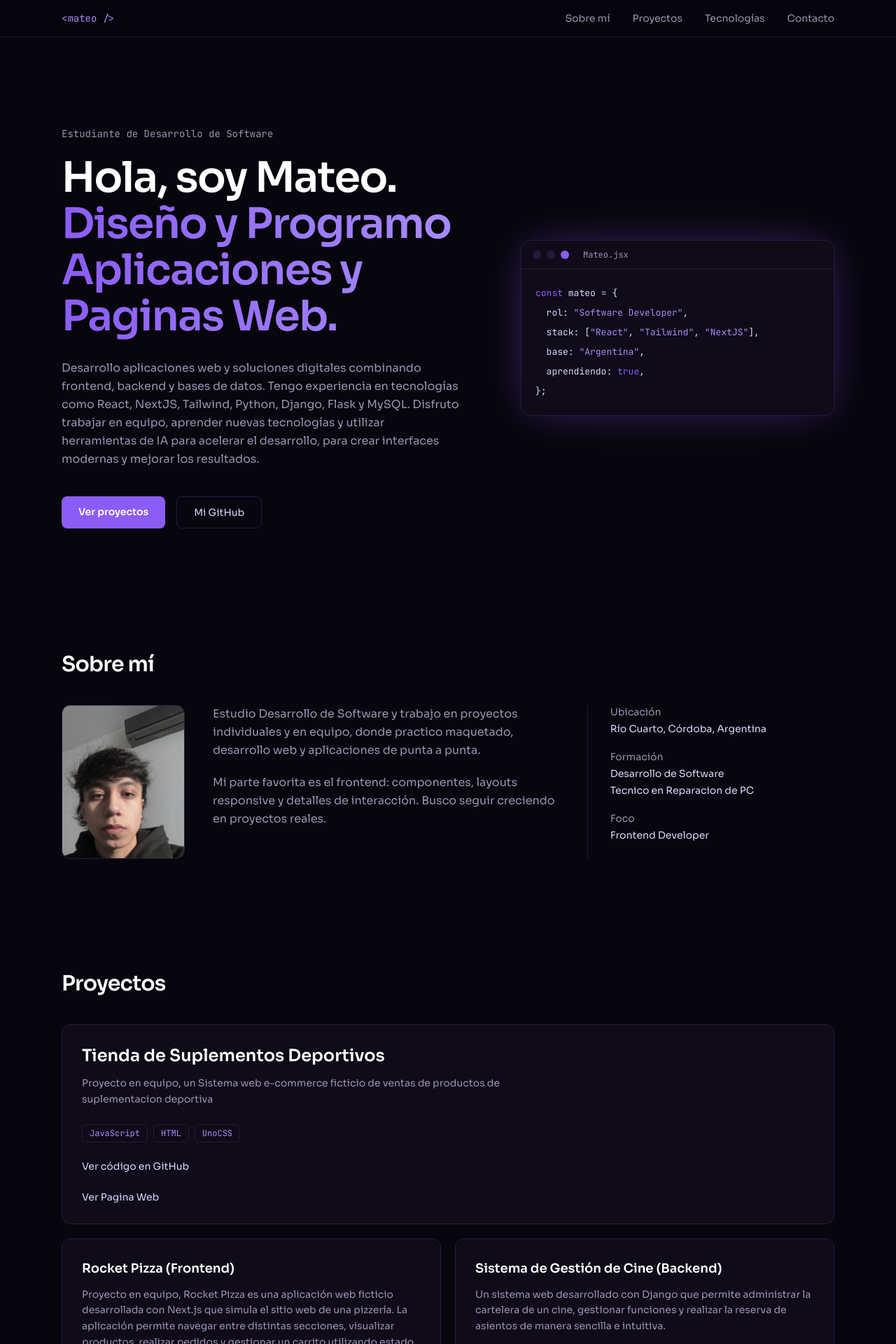
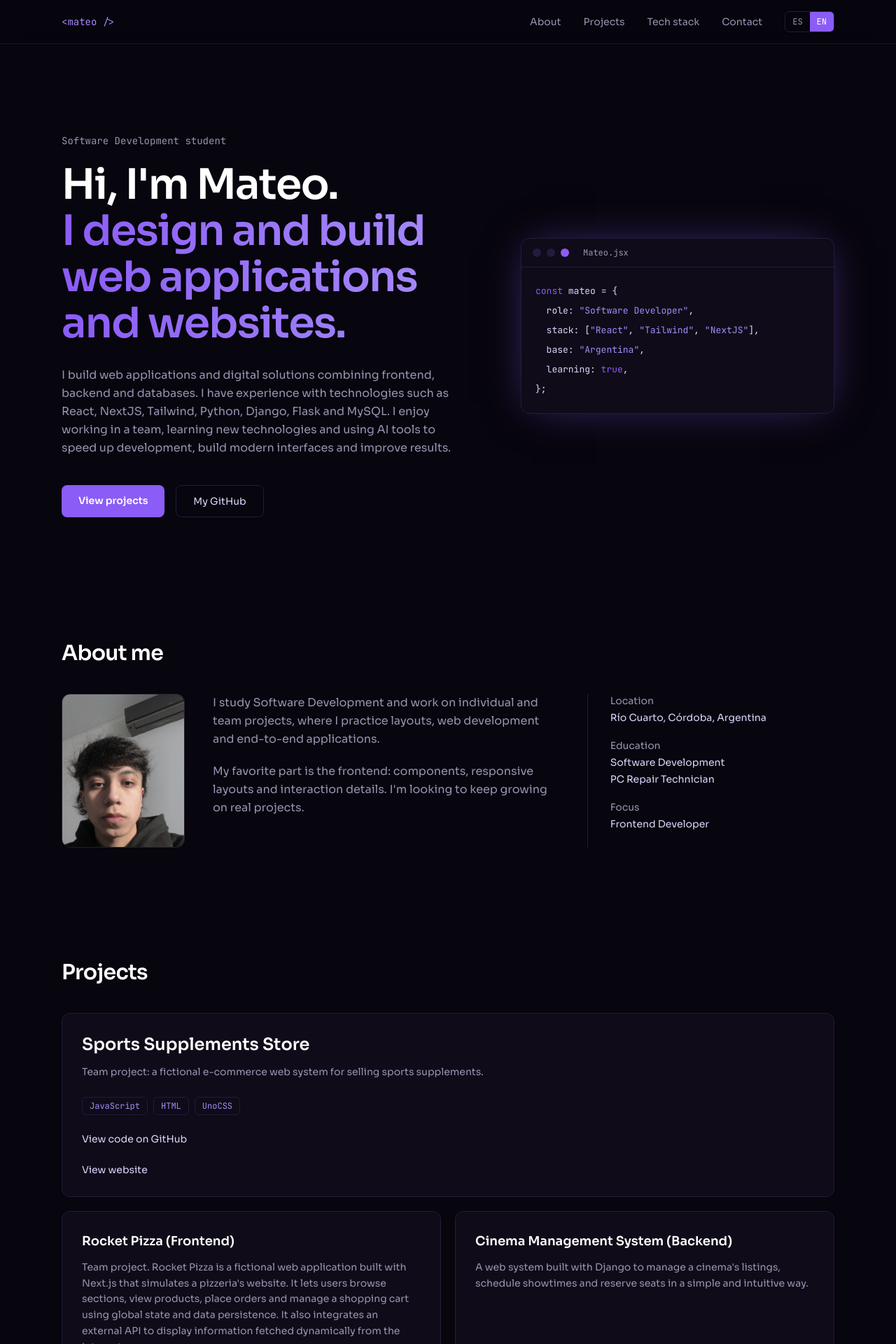
Before and after one commit to MateeGonzaa/miPortafolio, a React (Vite) app: page / in a window 1280 px wide. Shown: the top 1920 px of the page at 70% size. Built offline with nearby package versions, Linux system fonts and the light colour scheme.

Commit message:
implementacion de boton de es/en

```diff
--- a/src/App.jsx
+++ b/src/App.jsx
@@ -1,12 +1,13 @@
 import { useEffect, useRef, useState } from "react";
 import { profile, links, projects, stack } from "./data";
 import Portrait from "./Portrait";
+import { useLang } from "./LanguageContext";
 
-const nav = [
-  ["Sobre mí", "#sobre-mi"],
-  ["Proyectos", "#proyectos"],
-  ["Tecnologías", "#tecnologias"],
-  ["Contacto", "#contacto"],
+const navLinks = [
+  ["about", "#sobre-mi"],
+  ["projects", "#proyectos"],
+  ["stack", "#tecnologias"],
+  ["contact", "#contacto"],
 ];
 
 /* Halo violeta que sigue al cursor (se oculta con reduced motion) */
@@ -29,44 +30,74 @@ function CursorGlow() {
   );
 }
 
+/* Selector de idioma ES | EN */
+function LangToggle() {
+  const { lang, setLang, t } = useLang();
+  return (
+    <div
+      role="group"
+      aria-label={t.langLabel}
+      className="flex items-center overflow-hidden rounded-md border border-line font-mono text-xs"
+    >
+      {["es", "en"].map((l) => (
+        <button
+          key={l}
+          type="button"
+          onClick={() => setLang(l)}
+          aria-pressed={lang === l}
+          className={`px-2.5 py-1.5 uppercase transition-colors ${
+            lang === l ? "bg-violet text-white" : "text-mute hover:text-lilac"
+          }`}
+        >
+          {l}
+        </button>
+      ))}
+    </div>
+  );
+}
+
 function Header() {
   const [open, setOpen] = useState(false);
+  const { t } = useLang();
   return (
     <header className="sticky top-0 z-30 border-b border-line/70 bg-ink/70 backdrop-blur-md">
       <div className="mx-auto flex max-w-6xl items-center justify-between px-6 py-4">
         <a href="#inicio" className="font-mono text-sm text-glow">
           &lt;mateo /&gt;
         </a>
+        <div className="flex items-center gap-5 sm:gap-8">
           <nav className="hidden gap-8 text-sm text-mute sm:flex">
-          {nav.map(([label, href]) => (
+            {navLinks.map(([key, href]) => (
               <a key={href} href={href} className="transition-colors hover:text-lilac">
-              {label}
+                {t.nav[key]}
               </a>
             ))}
           </nav>
+          <LangToggle />
           <button
             type="button"
             onClick={() => setOpen(!open)}
             aria-expanded={open}
             aria-controls="menu-movil"
-          aria-label={open ? "Cerrar menú" : "Abrir menú"}
+            aria-label={open ? t.menuClose : t.menuOpen}
             className="-mr-2 flex h-10 w-10 flex-col items-center justify-center gap-1.5 sm:hidden"
           >
             <span className={`h-0.5 w-5 bg-lilac transition ${open ? "translate-y-1 rotate-45" : ""}`} />
             <span className={`h-0.5 w-5 bg-lilac transition ${open ? "-translate-y-1 -rotate-45" : ""}`} />
           </button>
         </div>
+      </div>
       {open && (
         <nav id="menu-movil" className="border-t border-line/70 px-6 py-3 sm:hidden">
           <ul>
-            {nav.map(([label, href]) => (
+            {navLinks.map(([key, href]) => (
               <li key={href}>
                 <a
                   href={href}
                   onClick={() => setOpen(false)}
                   className="block py-3 text-mute transition-colors hover:text-lilac"
                 >
-                  {label}
+                  {t.nav[key]}
                 </a>
               </li>
             ))}
@@ -79,6 +110,7 @@ function Header() {
 
 /* Ventana de editor: lo más característico de un dev frontend */
 function CodeCard() {
+  const { t } = useLang();
   return (
     <div className="w-full max-w-md rounded-xl border border-line bg-panel shadow-[0_0_60px_-15px] shadow-violet/50">
       <div className="flex items-center gap-2 border-b border-line px-4 py-3">
@@ -90,10 +122,10 @@ function CodeCard() {
       <pre className="overflow-hidden whitespace-pre px-3 py-4 font-mono text-[10px] leading-6 min-[380px]:text-[11px] sm:p-5 sm:text-[13px] sm:leading-7">
         <code>
           <span className="text-violet">const</span> <span className="text-lilac">mateo</span> = {"{"}
-          {"\n"}  rol: <span className="text-glow">"Software Developer"</span>,
+          {"\n"}  {t.codeRole}: <span className="text-glow">"Software Developer"</span>,
           {"\n"}  stack: [<span className="text-glow">"React"</span>, <span className="text-glow">"Tailwind"</span>, <span className="text-glow">"NextJS"</span>],
           {"\n"}  base: <span className="text-glow">"Argentina"</span>,
-          {"\n"}  aprendiendo: <span className="text-violet">true</span>,
+          {"\n"}  {t.codeLearning}: <span className="text-violet">true</span>,
           {"\n"}{"}"};<span className="blink ml-1 inline-block h-4 w-2 translate-y-0.5 bg-glow" />
         </code>
       </pre>
@@ -102,23 +134,24 @@ function CodeCard() {
 }
 
 function Hero() {
+  const { t } = useLang();
   return (
     <section id="inicio" className="mx-auto grid max-w-6xl items-center gap-12 px-6 pb-16 pt-12 sm:pb-24 sm:pt-20 lg:grid-cols-[1.2fr_1fr] lg:gap-14 lg:pt-32">
       <div>
-        <p className="font-mono text-sm text-mute">{profile.school}</p>
+        <p className="font-mono text-sm text-mute">{t.school}</p>
         <h1 className="mt-5 text-4xl font-semibold leading-[1.1] tracking-tight text-white sm:text-5xl lg:text-6xl">
-          Hola, soy {profile.short}.
+          {t.hello} {profile.short}.
           <span className="block bg-gradient-to-r from-violet to-glow bg-clip-text text-transparent">
-            Diseño y Programo Aplicaciones y Paginas Web.
+            {t.headline}
           </span>
         </h1>
-        <p className="mt-7 max-w-xl leading-relaxed text-mute">{profile.intro}</p>
+        <p className="mt-7 max-w-xl leading-relaxed text-mute">{t.intro}</p>
         <div className="mt-10 flex flex-wrap gap-4">
           <a href="#proyectos" className="rounded-lg bg-violet px-6 py-3 text-sm font-semibold text-white transition hover:bg-glow hover:text-ink">
-            Ver proyectos
+            {t.seeProjects}
           </a>
           <a href={links.github} target="_blank" rel="noreferrer" className="rounded-lg border border-line px-6 py-3 text-sm text-lilac transition hover:border-violet">
-            Mi GitHub
+            {t.myGithub}
           </a>
         </div>
       </div>
@@ -139,28 +172,30 @@ function Section({ id, title, children }) {
 }
 
 function About() {
+  const { t } = useLang();
   return (
-    <Section id="sobre-mi" title="Sobre mí">
+    <Section id="sobre-mi" title={t.about.title}>
       <div className="grid gap-8 md:grid-cols-[auto_1fr] md:gap-10 lg:grid-cols-[auto_1.4fr_1fr]">
         <Portrait />
         <div className="max-w-xl space-y-5 leading-relaxed text-mute">
-          {profile.about.map((p) => (
+          {t.about.paragraphs.map((p) => (
             <p key={p}>{p}</p>
           ))}
         </div>
         <dl className="space-y-5 border-t border-line pt-8 text-sm md:col-span-2 lg:col-span-1 lg:border-l lg:border-t-0 lg:pl-8 lg:pt-0">
           <div>
-            <dt className="text-mute">Ubicación</dt>
+            <dt className="text-mute">{t.about.location}</dt>
             <dd className="mt-1 text-lilac">{profile.location}</dd>
           </div>
           <div>
-            <dt className="text-mute">Formación</dt>
-            <dd className="mt-1 text-lilac">Desarrollo de Software</dd>
-            <dd className="mt-1 text-lilac">Tecnico en Reparacion de PC</dd>
+            <dt className="text-mute">{t.about.education}</dt>
+            {t.about.degrees.map((d) => (
+              <dd key={d} className="mt-1 text-lilac">{d}</dd>
+            ))}
           </div>
           <div>
-            <dt className="text-mute">Foco</dt>
-            <dd className="mt-1 text-lilac">Frontend Developer</dd>
+            <dt className="text-mute">{t.about.focus}</dt>
+            <dd className="mt-1 text-lilac">{t.about.focusValue}</dd>
           </div>
         </dl>
       </div>
@@ -169,14 +204,15 @@ function About() {
 }
 
 function ProjectCard({ p }) {
+  const { t, lang } = useLang();
   return (
     <article
       className={`group flex flex-col rounded-xl border border-line bg-panel p-5 transition-colors sm:p-7 hover:border-violet ${
         p.featured ? "md:col-span-2" : ""
       }`}
     >
-      <h3 className={`font-semibold text-white ${p.featured ? "text-2xl" : "text-lg"}`}>{p.title}</h3>
-      <p className="mt-3 max-w-2xl flex-1 text-sm leading-relaxed text-mute">{p.description}</p>
+      <h3 className={`font-semibold text-white ${p.featured ? "text-2xl" : "text-lg"}`}>{p.title[lang]}</h3>
+      <p className="mt-3 max-w-2xl flex-1 text-sm leading-relaxed text-mute">{p.description[lang]}</p>
       <ul className="mt-6 flex flex-wrap gap-2">
         {p.tags.map((t) => (
           <li key={t} className="rounded-md border border-line px-2.5 py-1 font-mono text-xs text-glow">
@@ -185,18 +221,19 @@ function ProjectCard({ p }) {
         ))}
       </ul>
       <a href={p.repo} target="_blank" rel="noreferrer" className="mt-6 text-sm text-lilac underline-offset-4 hover:text-glow hover:underline">
-        Ver código en GitHub
+        {t.viewCode}
       </a>
       <a href={p.web} target="_blank" rel="noreferrer" className="mt-6 text-sm text-lilac underline-offset-4 hover:text-glow hover:underline">
-        Ver Pagina Web
+        {t.viewSite}
       </a>
     </article>
   );
 }
 
 function Projects() {
+  const { t } = useLang();
   return (
-    <Section id="proyectos" title="Proyectos">
+    <Section id="proyectos" title={t.projectsTitle}>
       <div className="grid gap-5 md:grid-cols-2">
         {projects.map((p) => (
           <ProjectCard key={p.title} p={p} />
@@ -207,12 +244,13 @@ function Projects() {
 }
 
 function Stack() {
+  const { t } = useLang();
   return (
-    <Section id="tecnologias" title="Tecnologías">
+    <Section id="tecnologias" title={t.stackTitle}>
       <div className="grid gap-10 md:grid-cols-3">
         {Object.entries(stack).map(([group, items]) => (
           <div key={group}>
-            <h3 className="text-sm text-mute">{group}</h3>
+            <h3 className="text-sm text-mute">{t.stackGroups[group]}</h3>
             <ul className="mt-4 flex flex-wrap gap-2">
               {items.map((i) => (
                 <li key={i} className="rounded-md border border-line bg-panel px-3 py-1.5 text-sm text-lilac">
@@ -228,18 +266,19 @@ function Stack() {
 }
 
 function Contact() {
+  const { t } = useLang();
   const items = [
     ["LinkedIn", links.linkedin],
     ["GitHub", links.github],
     ["Instagram", links.instagram],
   ];
   return (
-    <Section id="contacto" title="Contacto">
-      <p className="max-w-lg text-mute">¿Tenés un proyecto o querés charlar? Escribime por cualquiera de estos medios.</p>
+    <Section id="contacto" title={t.contactTitle}>
+      <p className="max-w-lg text-mute">{t.contactText}</p>
       <div className="mt-8 flex flex-wrap gap-4">
         {profile.email && (
           <a href={`mailto:${profile.email}`} className="rounded-lg bg-violet px-6 py-3 text-sm font-semibold text-white hover:bg-glow hover:text-ink">
-            Enviar email
+            {t.sendEmail}
           </a>
         )}
         {items.map(([label, href]) => (
@@ -253,6 +292,7 @@ function Contact() {
 }
 
 export default function App() {
+  const { t } = useLang();
   return (
     <>
       <CursorGlow />
@@ -266,7 +306,7 @@ export default function App() {
           <Contact />
         </main>
         <footer className="border-t border-line py-8 text-center text-sm text-mute">
-          © {new Date().getFullYear()} {profile.name}. Portafolio Hecho con React + Vite y Tailwind.
+          © {new Date().getFullYear()} {profile.name}. {t.footer}
         </footer>
       </div>
     </>
--- /dev/null
+++ b/src/LanguageContext.jsx
@@ -0,0 +1,35 @@
+import { createContext, useContext, useEffect, useState } from "react";
+import { ui } from "./i18n";
+
+const LangContext = createContext(null);
+
+// Idioma inicial: el que guardó la persona; si no hay, el del navegador (es / en).
+function initialLang() {
+  try {
+    const saved = localStorage.getItem("lang");
+    if (saved === "es" || saved === "en") return saved;
+  } catch {
+    /* sin acceso a localStorage: seguimos con el idioma del navegador */
+  }
+  return navigator.language?.toLowerCase().startsWith("es") ? "es" : "en";
+}
+
+export function LanguageProvider({ children }) {
+  const [lang, setLang] = useState(initialLang);
+
+  useEffect(() => {
+    document.documentElement.lang = lang;
+    document.title = ui[lang].docTitle;
+    try {
+      localStorage.setItem("lang", lang);
+    } catch {
+      /* ignorar */
+    }
+  }, [lang]);
+
+  return <LangContext.Provider value={{ lang, setLang, t: ui[lang] }}>{children}</LangContext.Provider>;
+}
+
+export function useLang() {
+  return useContext(LangContext);
+}
--- a/src/Portrait.jsx
+++ b/src/Portrait.jsx
@@ -1,8 +1,11 @@
+import { useLang } from "./LanguageContext";
+
 export default function Portrait() {
+  const { t } = useLang();
   return (
     <img
       src="/foto-mateo.png"
-      alt="Retrato de Mateo Nicolás González"
+      alt={t.portraitAlt}
       width="720"
       height="900"
       className="aspect-4/5 w-40 rounded-xl border border-line object-cover object-top grayscale-[40%] transition duration-500 hover:grayscale-0 sm:w-44"
--- a/src/data.js
+++ b/src/data.js
@@ -1,15 +1,7 @@
 export const profile = {
   name: "Mateo Nicolás González",
   short: "Mateo",
-  role: "Desarrollador de software - Software Developer",
-  school: "Estudiante de Desarrollo de Software",
   location: "Río Cuarto, Córdoba, Argentina",
-  intro:
-    "Desarrollo aplicaciones web y soluciones digitales combinando frontend, backend y bases de datos. Tengo experiencia en tecnologías como React, NextJS, Tailwind, Python, Django, Flask y MySQL. Disfruto trabajar en equipo, aprender nuevas tecnologías y utilizar herramientas de IA para acelerar el desarrollo, para crear interfaces modernas y mejorar los resultados.",
-  about: [
-    "Estudio Desarrollo de Software y trabajo en proyectos individuales y en equipo, donde practico maquetado, desarrollo web y aplicaciones de punta a punta.",
-    "Mi parte favorita es el frontend: componentes, layouts responsive y detalles de interacción. Busco seguir creciendo en proyectos reales.",
-  ],
 };
 
 export const links = {
@@ -20,50 +12,61 @@ export const links = {
 
 export const projects = [
   {
-    title: "Tienda de Suplementos Deportivos",
+    title: { es: "Tienda de Suplementos Deportivos", en: "Sports Supplements Store" },
     featured: true,
-    description:
-      "Proyecto en equipo, un Sistema web e-commerce ficticio de ventas de productos de suplementacion deportiva",
+    description: {
+      es: "Proyecto en equipo, un Sistema web e-commerce ficticio de ventas de productos de suplementacion deportiva",
+      en: "Team project: a fictional e-commerce web system for selling sports supplements.",
+    },
     tags: ["JavaScript", "HTML", "UnoCSS"],
     web: "https://myl-suplementos-deportivos.vercel.app/",
-    repo: "https://github.com/MateeGonzaa/MyL-Suplementos-Deportivos"
+    repo: "https://github.com/MateeGonzaa/MyL-Suplementos-Deportivos",
   },
   {
-    title: "Rocket Pizza (Frontend)",
-    description:
-      "Proyecto en equipo, Rocket Pizza es una aplicación web ficticio desarrollada con Next.js que simula el sitio web de una pizzería. La aplicación permite navegar entre distintas secciones, visualizar productos, realizar pedidos y gestionar un carrito utilizando estado global y persistencia de datos, Además, integra una API externa para mostrar información obtenida dinámicamente desde internet.",
+    title: { es: "Rocket Pizza (Frontend)", en: "Rocket Pizza (Frontend)" },
+    description: {
+      es: "Proyecto en equipo, Rocket Pizza es una aplicación web ficticio desarrollada con Next.js que simula el sitio web de una pizzería. La aplicación permite navegar entre distintas secciones, visualizar productos, realizar pedidos y gestionar un carrito utilizando estado global y persistencia de datos, Además, integra una API externa para mostrar información obtenida dinámicamente desde internet.",
+      en: "Team project. Rocket Pizza is a fictional web application built with Next.js that simulates a pizzeria's website. It lets users browse sections, view products, place orders and manage a shopping cart using global state and data persistence. It also integrates an external API to display information fetched dynamically from the internet.",
+    },
     tags: ["NextJS", "React", "Tailwind"],
     web: "https://github.com/AleQuiroga26/Rocket-Pizza",
     repo: "https://github.com/AleQuiroga26/Rocket-Pizza",
   },
   {
-    title: "Sistema de Gestión de Cine (Backend)",
-    description:
-      "Un sistema web desarrollado con Django que permite administrar la cartelera de un cine, gestionar funciones y realizar la reserva de asientos de manera sencilla e intuitiva.",
+    title: { es: "Sistema de Gestión de Cine (Backend)", en: "Cinema Management System (Backend)" },
+    description: {
+      es: "Un sistema web desarrollado con Django que permite administrar la cartelera de un cine, gestionar funciones y realizar la reserva de asientos de manera sencilla e intuitiva.",
+      en: "A web system built with Django to manage a cinema's listings, schedule showtimes and reserve seats in a simple and intuitive way.",
+    },
     tags: ["Django", "Python", "MySQL", "HTML/CSS"],
     web: "https://github.com/MateeGonzaa/tp-cine-django",
     repo: "https://github.com/MateeGonzaa/tp-cine-django",
   },
   {
-    title: "MiniBlog",
-    description:
-      "El proyecto está dividido en un Frontend (JavaScript/React) y un Backend (API REST con Flask/Python).",
+    title: { es: "MiniBlog", en: "MiniBlog" },
+    description: {
+      es: "El proyecto está dividido en un Frontend (JavaScript/React) y un Backend (API REST con Flask/Python).",
+      en: "The project is split into a Frontend (JavaScript/React) and a Backend (REST API with Flask/Python).",
+    },
     tags: ["React + Vite", "CSS", "Python", "Flask"],
     web: "https://github.com/MateeGonzaa/efiJavaScript",
     repo: "https://github.com/MateeGonzaa/efiJavaScript",
   },
   {
-    title: "Automatización con GitHub Actions",
-    description:
-      "Trabajo de DevOps donde configuré flujos de integración continua con GitHub Actions.",
+    title: { es: "Automatización con GitHub Actions", en: "Automation with GitHub Actions" },
+    description: {
+      es: "Trabajo de DevOps donde configuré flujos de integración continua con GitHub Actions.",
+      en: "DevOps assignment where I set up continuous integration workflows with GitHub Actions.",
+    },
     tags: ["JavaScript", "GitHub Actions"],
     web: "https://github.com/MateeGonzaa/efiDevops",
     repo: "https://github.com/MateeGonzaa/efiDevops",
   },
 ];
 
+
 export const stack = {
-  Frontend: ["React", "Next.js", "Tailwind CSS", "JavaScript", "HTML5", "CSS3", "Bootstrap", "UnoCSS"],
-  "Backend y datos": ["Python", "Flask", "Django", "Node.js", "MySQL"],
-  Herramientas: ["Git", "GitHub", "Figma", "Vercel", "npm", "Linux", "Arduino"],
+  frontend: ["React", "Next.js", "Tailwind CSS", "JavaScript", "HTML5", "CSS3", "Bootstrap", "UnoCSS"],
+  backend: ["Python", "Flask", "Django", "Node.js", "MySQL"],
+  tools: ["Git", "GitHub", "Figma", "Vercel", "npm", "Linux", "Arduino"],
 };
--- /dev/null
+++ b/src/i18n.js
@@ -0,0 +1,79 @@
+// Todos los textos de la interfaz, en español e inglés.
+export const ui = {
+  es: {
+    docTitle: "Mateo Nicolás González | Portafolio",
+    nav: { about: "Sobre mí", projects: "Proyectos", stack: "Tecnologías", contact: "Contacto" },
+    menuOpen: "Abrir menú",
+    menuClose: "Cerrar menú",
+    langLabel: "Idioma",
+    school: "Estudiante de Desarrollo de Software",
+    hello: "Hola, soy",
+    headline: "Diseño y Programo Aplicaciones y Páginas Web.",
+    intro:
+      "Desarrollo aplicaciones web y soluciones digitales combinando frontend, backend y bases de datos. Tengo experiencia en tecnologías como React, NextJS, Tailwind, Python, Django, Flask y MySQL. Disfruto trabajar en equipo, aprender nuevas tecnologías y utilizar herramientas de IA para acelerar el desarrollo, para crear interfaces modernas y mejorar los resultados.",
+    seeProjects: "Ver proyectos",
+    myGithub: "Mi GitHub",
+    codeRole: "rol",
+    codeLearning: "aprendiendo",
+    portraitAlt: "Retrato de Mateo Nicolás González",
+    about: {
+      title: "Sobre mí",
+      paragraphs: [
+        "Estudio Desarrollo de Software y trabajo en proyectos individuales y en equipo, donde practico maquetado, desarrollo web y aplicaciones de punta a punta.",
+        "Mi parte favorita es el frontend: componentes, layouts responsive y detalles de interacción. Busco seguir creciendo en proyectos reales.",
+      ],
+      location: "Ubicación",
+      education: "Formación",
+      degrees: ["Desarrollo de Software", "Técnico en Reparación de PC"],
+      focus: "Foco",
+      focusValue: "Frontend Developer",
+    },
+    projectsTitle: "Proyectos",
+    viewCode: "Ver código en GitHub",
+    viewSite: "Ver página web",
+    stackTitle: "Tecnologías",
+    stackGroups: { frontend: "Frontend", backend: "Backend y datos", tools: "Herramientas" },
+    contactTitle: "Contacto",
+    contactText: "¿Tenés un proyecto o querés charlar? Escribime por cualquiera de estos medios.",
+    sendEmail: "Enviar email",
+    footer: "Portafolio hecho con React + Vite y Tailwind.",
+  },
+  en: {
+    docTitle: "Mateo Nicolás González | Portfolio",
+    nav: { about: "About", projects: "Projects", stack: "Tech stack", contact: "Contact" },
+    menuOpen: "Open menu",
+    menuClose: "Close menu",
+    langLabel: "Language",
+    school: "Software Development student",
+    hello: "Hi, I'm",
+    headline: "I design and build web applications and websites.",
+    intro:
+      "I build web applications and digital solutions combining frontend, backend and databases. I have experience with technologies such as React, NextJS, Tailwind, Python, Django, Flask and MySQL. I enjoy working in a team, learning new technologies and using AI tools to speed up development, build modern interfaces and improve results.",
+    seeProjects: "View projects",
+    myGithub: "My GitHub",
+    codeRole: "role",
+    codeLearning: "learning",
+    portraitAlt: "Portrait of Mateo Nicolás González",
+    about: {
+      title: "About me",
+      paragraphs: [
+        "I study Software Development and work on individual and team projects, where I practice layouts, web development and end-to-end applications.",
+        "My favorite part is the frontend: components, responsive layouts and interaction details. I'm looking to keep growing on real projects.",
+      ],
+      location: "Location",
+      education: "Education",
+      degrees: ["Software Development", "PC Repair Technician"],
+      focus: "Focus",
+      focusValue: "Frontend Developer",
+    },
+    projectsTitle: "Projects",
+    viewCode: "View code on GitHub",
+    viewSite: "View website",
+    stackTitle: "Tech stack",
+    stackGroups: { frontend: "Frontend", backend: "Backend & data", tools: "Tools" },
+    contactTitle: "Contact",
+    contactText: "Have a project or want to chat? Reach out through any of these channels.",
+    sendEmail: "Send email",
+    footer: "Portfolio built with React + Vite and Tailwind.",
+  },
+};
--- a/src/main.jsx
+++ b/src/main.jsx
@@ -2,9 +2,12 @@ import { StrictMode } from "react";
 import { createRoot } from "react-dom/client";
 import "./index.css";
 import App from "./App.jsx";
+import { LanguageProvider } from "./LanguageContext.jsx";
 
 createRoot(document.getElementById("root")).render(
   <StrictMode>
-    <App />
+    <LanguageProvider>
+      <App />
+    </LanguageProvider>
   </StrictMode>
 );
```
Lines whose indentation alone changed are shown as unchanged.
